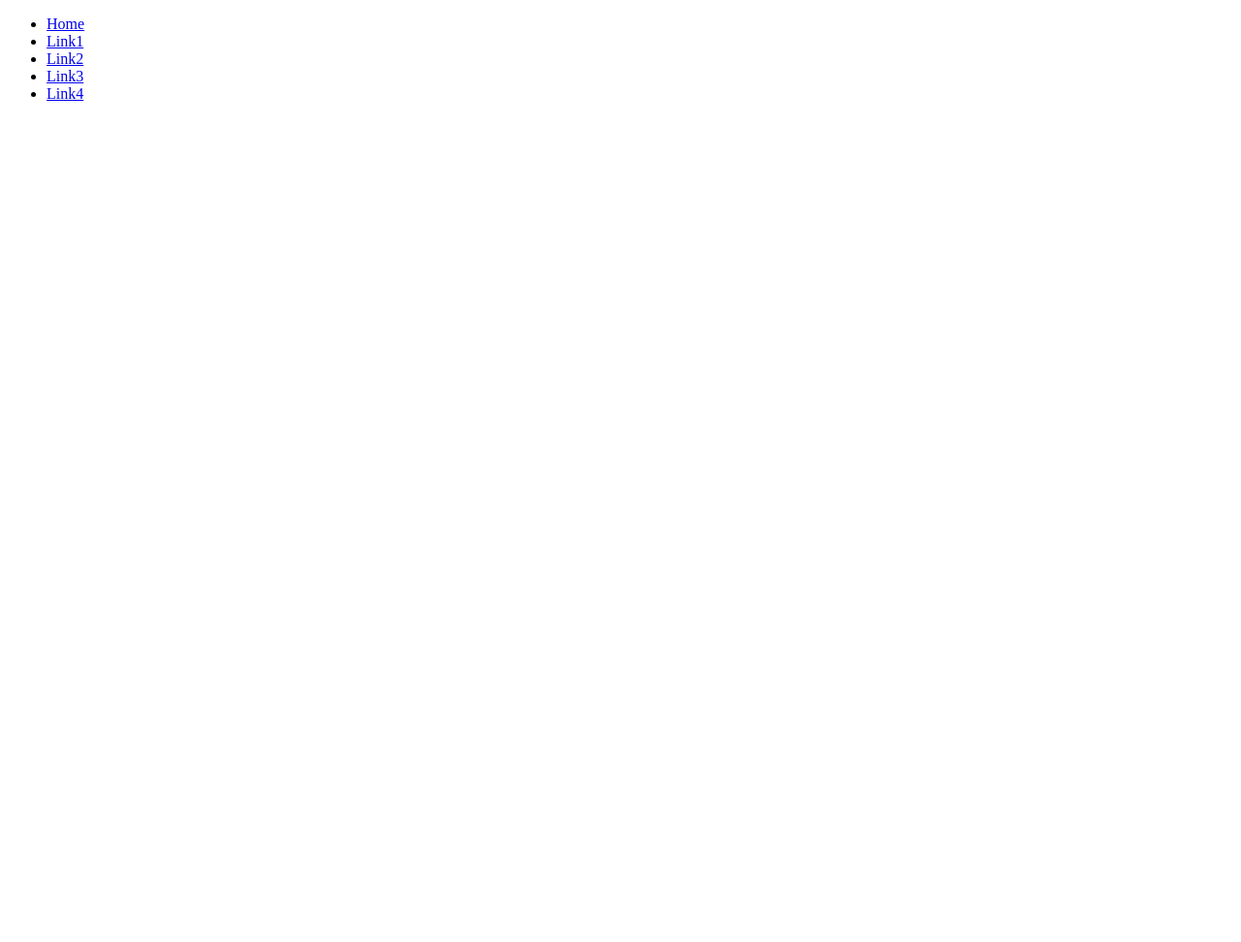
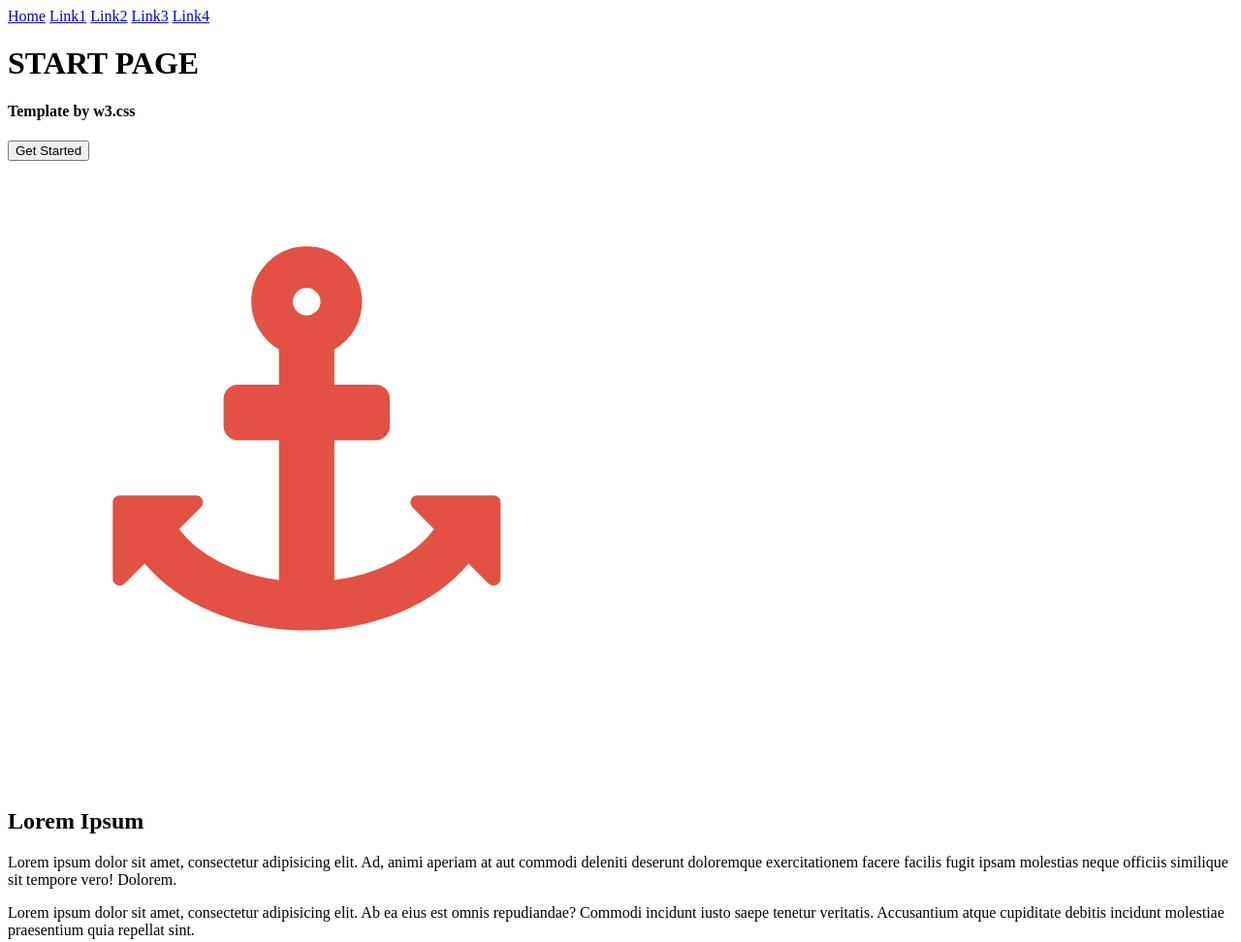
Before and after one commit to asvarnon/codeup-web-exercises, a plain HTML site: page BONUS_businessPage.html in a window 1280 px wide. Shown: the top 972 px of the page at 97% size. Before the commit the page ends 800 px from the top, so only its background shows below. Drawn offline with Linux system fonts and the light colour scheme.

Commit message:
html structure mostly done, wokring on styling next

```diff
--- a/BONUS_businessPage.html
+++ b/BONUS_businessPage.html
@@ -7,29 +7,35 @@
 </head>
 <body>
     <nav>
-        <ul>
-            <li><a href="#">Home</a></li>
-            <li><a href="#">Link1</a></li>
-            <li><a href="#">Link2</a></li>
-            <li><a href="#">Link3</a></li>
-            <li><a href="#">Link4</a></li>
-        </ul>
+            <a href="#">Home</a>
+            <a href="#">Link1</a>
+            <a href="#">Link2</a>
+            <a href="#">Link3</a>
+            <a href="#">Link4</a>
     </nav>
     <header>
-
+        <h1>START PAGE</h1>
+        <h4>Template by w3.css</h4>
+        <button type="button">Get Started</button>
     </header>
     <main>
         <section>
-
+            <img src="img/anchor.png" alt="anchor">
+            <h2>Lorem Ipsum</h2>
+            <p>Lorem ipsum dolor sit amet, consectetur adipisicing elit. Ad, animi aperiam at aut commodi deleniti deserunt doloremque exercitationem facere facilis fugit ipsam molestias neque officiis similique sit tempore vero! Dolorem.</p>
+            <p>Lorem ipsum dolor sit amet, consectetur adipisicing elit. Ab ea eius est omnis repudiandae? Commodi incidunt iusto saepe tenetur veritatis. Accusantium atque cupiditate debitis incidunt molestiae praesentium quia repellat sint.</p>
         </section>
         <section>
-
+            <img src="img/Cup.png" alt="coffeeCup">
+            <h2>Lorem Ipsum</h2>
+            <p>Lorem ipsum dolor sit amet, consectetur adipisicing elit. Ad, animi aperiam at aut commodi deleniti deserunt doloremque exercitationem facere facilis fugit ipsam molestias neque officiis similique sit tempore vero! Dolorem.</p>
+            <p>Lorem ipsum dolor sit amet, consectetur adipisicing elit. Ab ea eius est omnis repudiandae? Commodi incidunt iusto saepe tenetur veritatis. Accusantium atque cupiditate debitis incidunt molestiae praesentium quia repellat sint.</p>
         </section>
     </main>
     <footer>
-
+        <p>Quote of the day: Live Life</p>
+        <section>Powered by w3.css</section>
     </footer>
-
 
 </body>
 </html>
```
Also changed, not shown: img/Cup.png (added), img/anchor.png (added).
